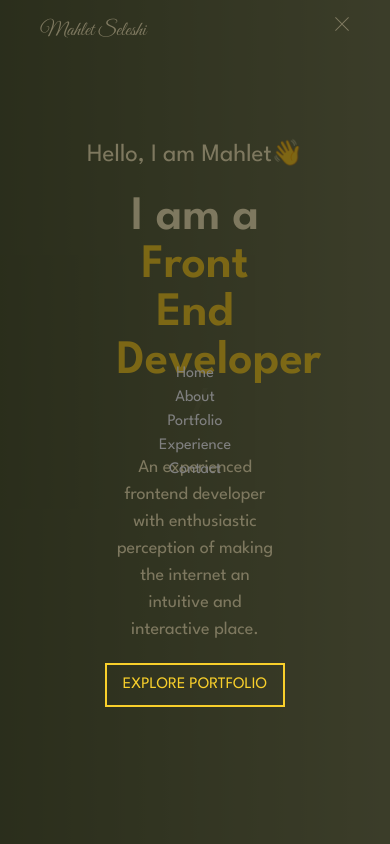
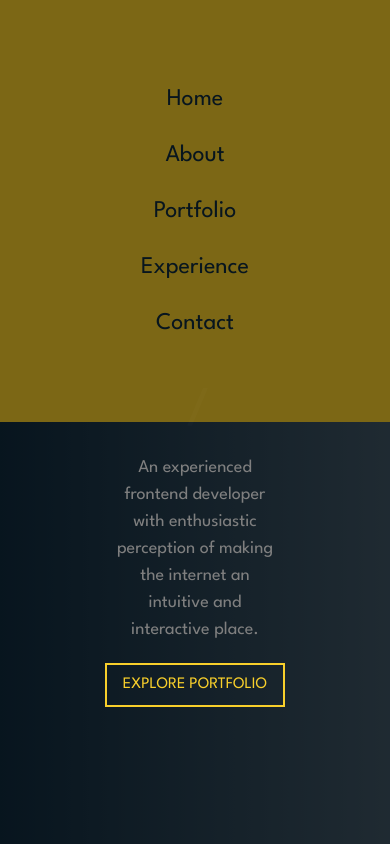
Before and after one commit to mahletseleshi/My-Portfolio, a React (Vite) app: page / in a window 390 px wide. Both pictures are taken after a click on the element 342 px from the left and 24 px from the top of the page. Shown: the top 844 px of the page. Built offline with nearby package versions, Linux system fonts and the light colour scheme.

Commit message:
updated page

```diff
--- a/src/components/NavBar.jsx
+++ b/src/components/NavBar.jsx
@@ -82,9 +82,9 @@ const NavBar = () => {
       </div>
 
       {/* Mobile navigation */}
-      <div className="md:hidden">
-        <div onClick={toggleNavBar}>
-          {isOpen ? <TfiClose /> : <CiMenuFries />}
+      <div className="md:hidden z-1">
+        <div onClick={toggleNavBar} className="z-10">
+          {isOpen ? <TfiClose size={30} /> : <CiMenuFries size={30} />}
         </div>
 
         {isOpen && (
@@ -93,59 +93,59 @@ const NavBar = () => {
               className="fixed inset-0 bg-black opacity-50 z-40"
               onClick={toggleNavBar}
             ></div>
-            <ul className="fixed top-0 left-0 w-full h-full flex flex-col items-center justify-center bg-Yellow/30">
+            <ul className="fixed top-0 left-0 w-full text-2xl text-[#0F2A3D] space-y-6 h-[50%] flex flex-col items-center justify-center bg-Yellow">
               <Link
+                activeClass="active"
                 to="#Home"
                 spy={true}
                 smooth={true}
                 offset={-100}
                 duration={1000}
                 onSetActive={handleSetActive}
-                onClick={toggleNavBar}
               >
                 Home
               </Link>
               <Link
+                activeClass="active"
                 to="#About"
                 spy={true}
                 smooth={true}
                 offset={-100}
                 duration={1000}
                 onSetActive={handleSetActive}
-                onClick={toggleNavBar}
               >
                 About
               </Link>
               <Link
+                activeClass="active"
                 to="#Portfolio"
                 spy={true}
                 smooth={true}
                 offset={-100}
                 duration={1000}
                 onSetActive={handleSetActive}
-                onClick={toggleNavBar}
               >
                 Portfolio
               </Link>
               <Link
+                activeClass="active"
                 to="#Experience"
                 spy={true}
                 smooth={true}
                 offset={-100}
                 duration={1000}
                 onSetActive={handleSetActive}
-                onClick={toggleNavBar}
               >
                 Experience
               </Link>
               <Link
+                activeClass="active"
                 to="#Contact"
                 spy={true}
                 smooth={true}
                 offset={-100}
                 duration={1000}
                 onSetActive={handleSetActive}
-                onClick={toggleNavBar}
               >
                 Contact
               </Link>
```
